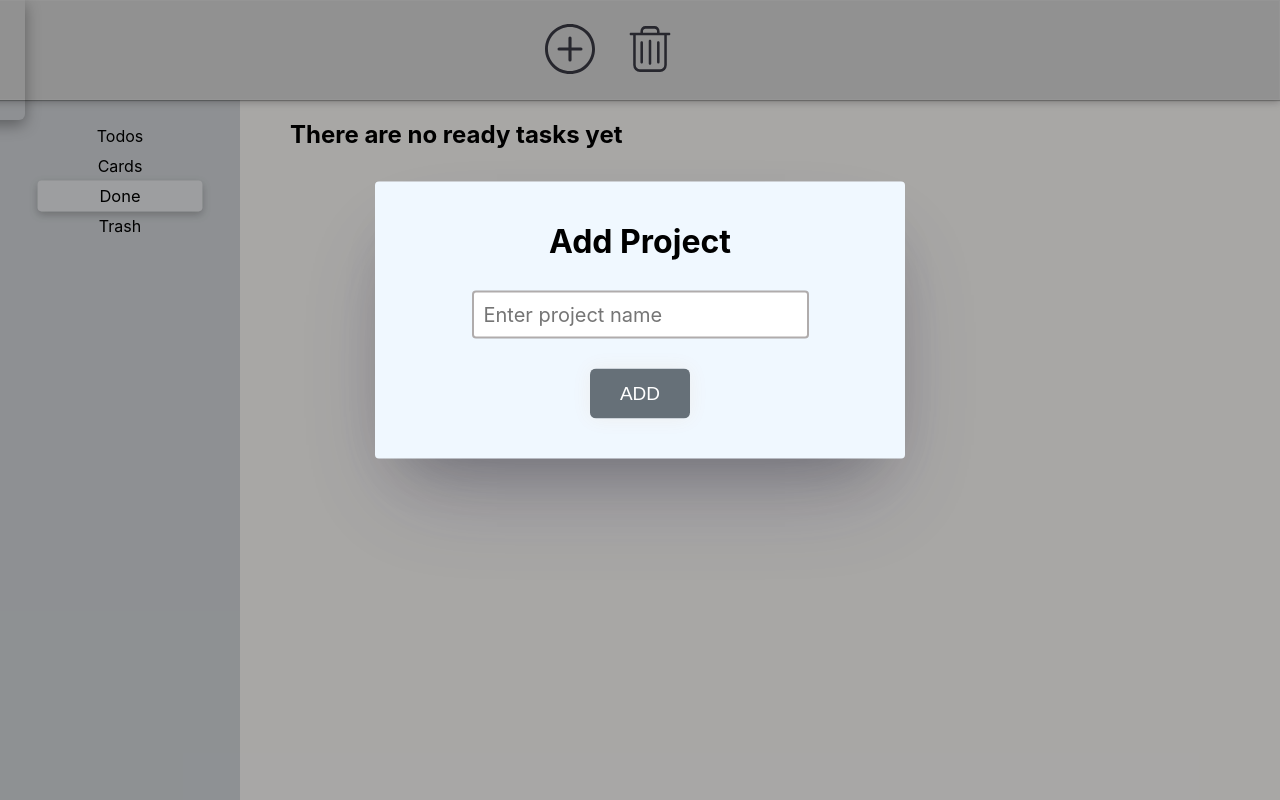
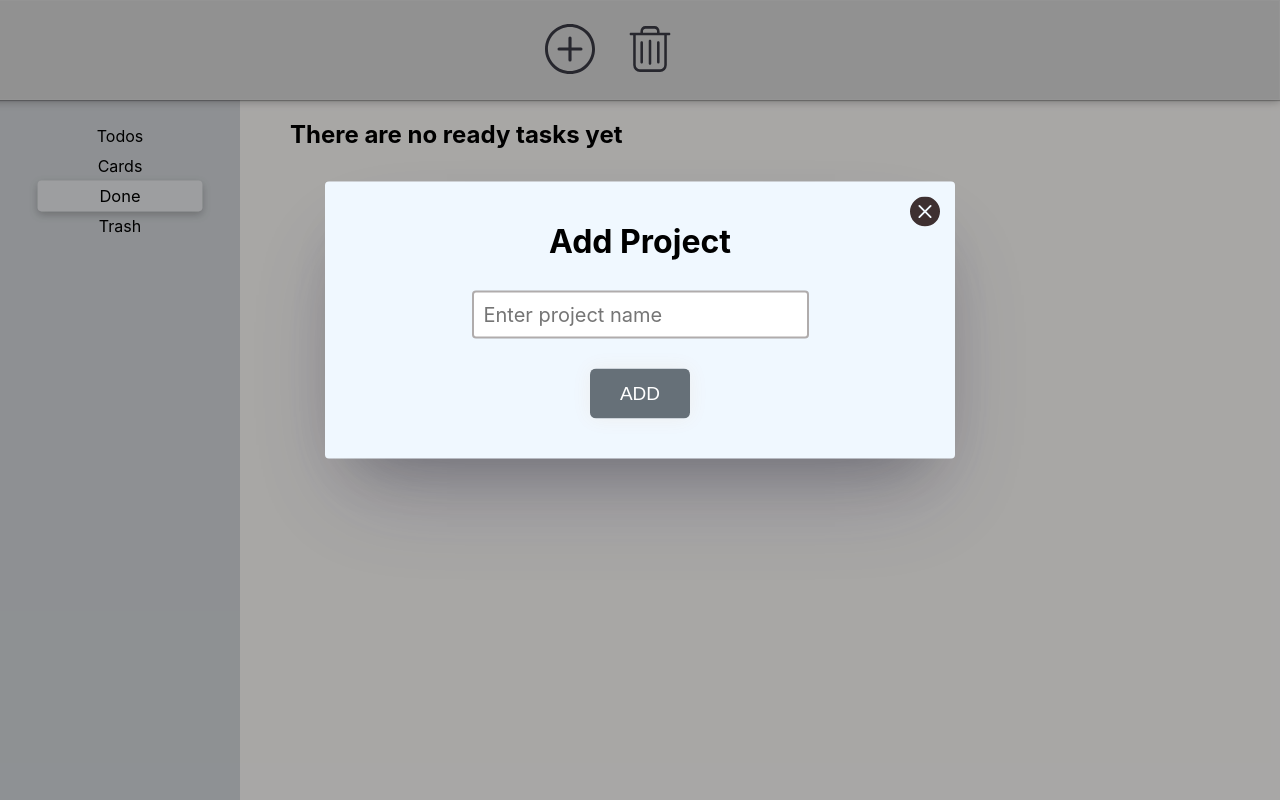
Before and after one commit to MarianaDobrivska/todo-app, a React (Create React App) app: page /done in a window 1280 px wide. Both pictures are taken after a click on the button 570 px from the left and 50 px from the top of the page. Built offline with nearby package versions, Linux system fonts and the light colour scheme.

Commit message:
add ability to close modal by esc and backdrop

```diff
--- a/src/components/SharedLayout/Header/components/ProjectModal/Modal.module.css
+++ b/src/components/SharedLayout/Header/components/ProjectModal/Modal.module.css
@@ -1,33 +1,3 @@
-.wrapper {
-  position: fixed;
-  width: 100vw;
-  height: 100vh;
-  top: 0;
-  left: 0;
-  display: flex;
-  justify-content: center;
-  align-items: center;
-  background-color: #00000050;
-  overflow: hidden;
-  z-index: 2;
-}
-
-.modalBackground {
-  position: absolute;
-  top: 40%;
-  left: 50%;
-  width: 450px;
-  height: auto;
-  padding: 40px;
-  transform: translate(-50%, -50%) scale(1);
-
-  background-color: aliceblue;
-  border-radius: 4px;
-  box-shadow: rgba(255, 255, 255, 0.1) 0px 1px 1px 0px inset,
-    rgba(50, 50, 93, 0.25) 0px 50px 100px -20px,
-    rgba(0, 0, 0, 0.3) 0px 30px 60px -30px;
-}
-
 .title {
   text-align: center;
   overflow-wrap: break-word;
--- a/src/components/SharedLayout/Header/components/ProjectModal/index.jsx
+++ b/src/components/SharedLayout/Header/components/ProjectModal/index.jsx
@@ -1,29 +1,21 @@
 import s from "./Modal.module.css";
 import TodoStore from "../../../../../store/todo";
-import { useNotify } from "../../../../../hooks";
+import { ModalWrapper } from "../../../../shared/Modal";
 
 export const Modal = ({ close }) => {
-  const { Notification, setNotify } = useNotify();
-
   const handleSubmit = (e) => {
     e.preventDefault();
     if (e.target !== e.currentTarget) return;
     const formData = new FormData(e.target);
     const projectName = formData.get("project");
-    if (projectName.trim() === "") {
-      setNotify({ status: "Warning", text: "Please enter project name" });
-      return;
-    }
-
+    if (projectName.trim() === "") return;
     TodoStore.addProject(projectName);
     close();
     e.target.reset();
   };
 
   return (
-    <>
-      <div className={s.wrapper}>
-        <div className={s.modalBackground}>
+    <ModalWrapper close={close}>
       <form onSubmit={handleSubmit} className={s.form}>
         <h1 className={s.title}>Add Project</h1>
         <input
@@ -36,9 +28,6 @@ export const Modal = ({ close }) => {
           Add
         </button>
       </form>
-        </div>
-      </div>
-      <Notification />
-    </>
+    </ModalWrapper>
   );
 };
--- a/src/components/shared/Modal/Modal.module.css
+++ b/src/components/shared/Modal/Modal.module.css
@@ -33,9 +33,29 @@
 
 .button {
   cursor: pointer;
-  width: 100px;
+  width: 30px;
   height: 30px;
   font-weight: 600;
+  border-radius: 50%;
+  border: none;
+  background-color: transparent;
+
+  position: absolute;
+  top: 15px;
+  right: 15px;
+}
+
+.icon {
+  width: 30px;
+  height: 30px;
+  fill: rgba(49, 34, 34, 0.931);
+  transition: fill 250ms linear;
+}
+
+.icon:hover {
+  width: 30px;
+  height: 30px;
+  fill: rgba(116, 71, 71, 0.931);
 }
 
 @keyframes appearing {
--- a/src/components/shared/Modal/index.jsx
+++ b/src/components/shared/Modal/index.jsx
@@ -1,19 +1,36 @@
+import { useEffect } from "react";
 import { createPortal } from "react-dom";
 import s from "./Modal.module.css";
+import { BsFillXCircleFill } from "react-icons/bs";
 
 const modalRoot = document.querySelector("#modal-root");
 
 export const ModalWrapper = ({ children, close }) => {
+  const handleModalClose = (e) => {
+    if (e.target === e.currentTarget) {
+      close();
+    }
+  };
+
+  useEffect(() => {
+    function handleKeyDown(e) {
+      if (e.keyCode === 27) {
+        close();
+      }
+    }
+    document.addEventListener("keydown", handleKeyDown);
+
+    return () => {
+      document.removeEventListener("keydown", handleKeyDown);
+    };
+  }, [close]);
+
   return createPortal(
-    <div className={s.wrapper}>
+    <div className={s.wrapper} onClick={(e) => handleModalClose(e)}>
       <div className={s.modalBackground}>
         {children}
-        <button
-          type="button"
-          className={s.button}
-          onClick={(e) => e.target === e.currentTarget && close()}
-        >
-          Close
+        <button type="button" className={s.button}>
+          <BsFillXCircleFill className={s.icon} onClick={close} />
         </button>
       </div>
     </div>,
```
Lines whose indentation alone changed are shown as unchanged.
